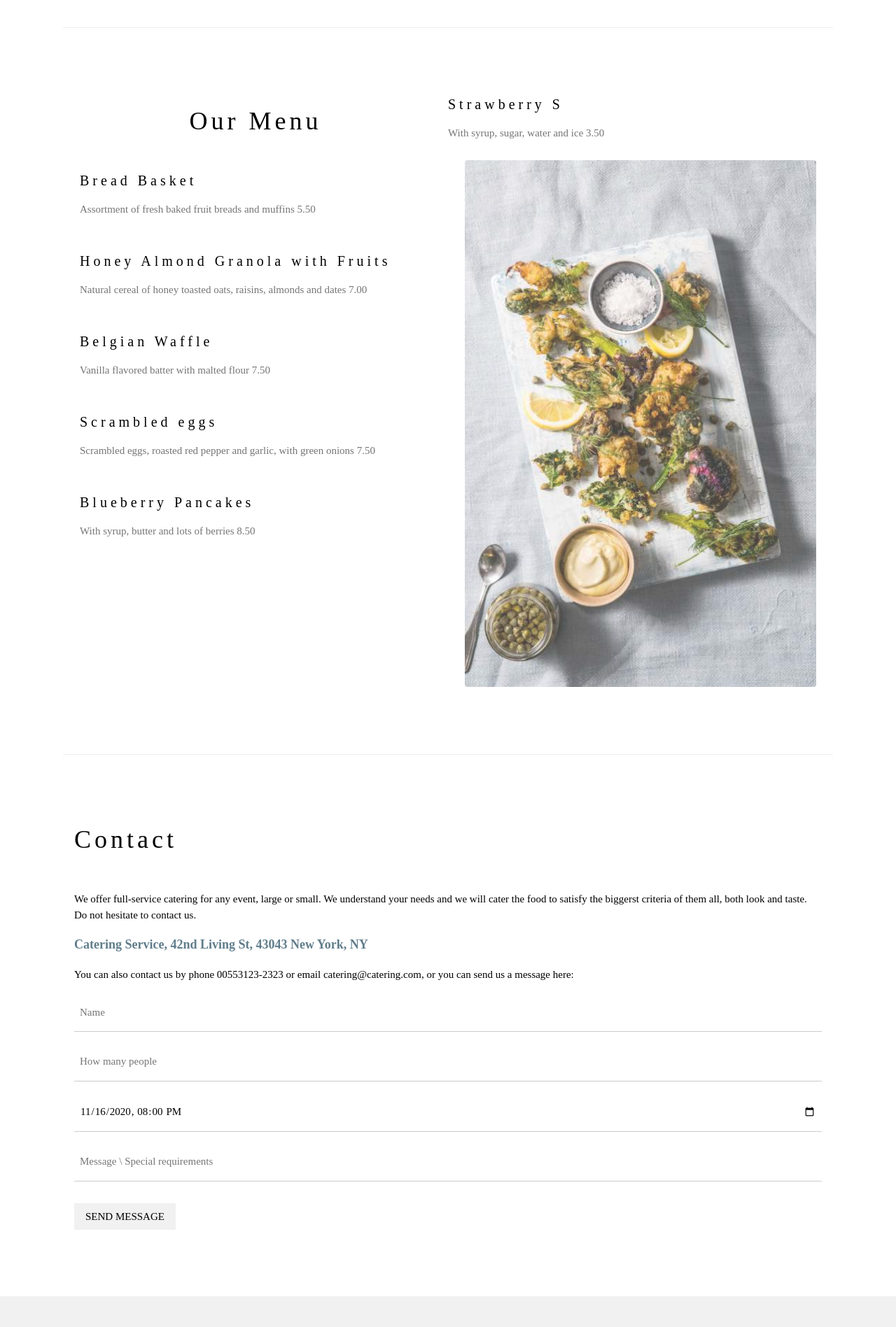
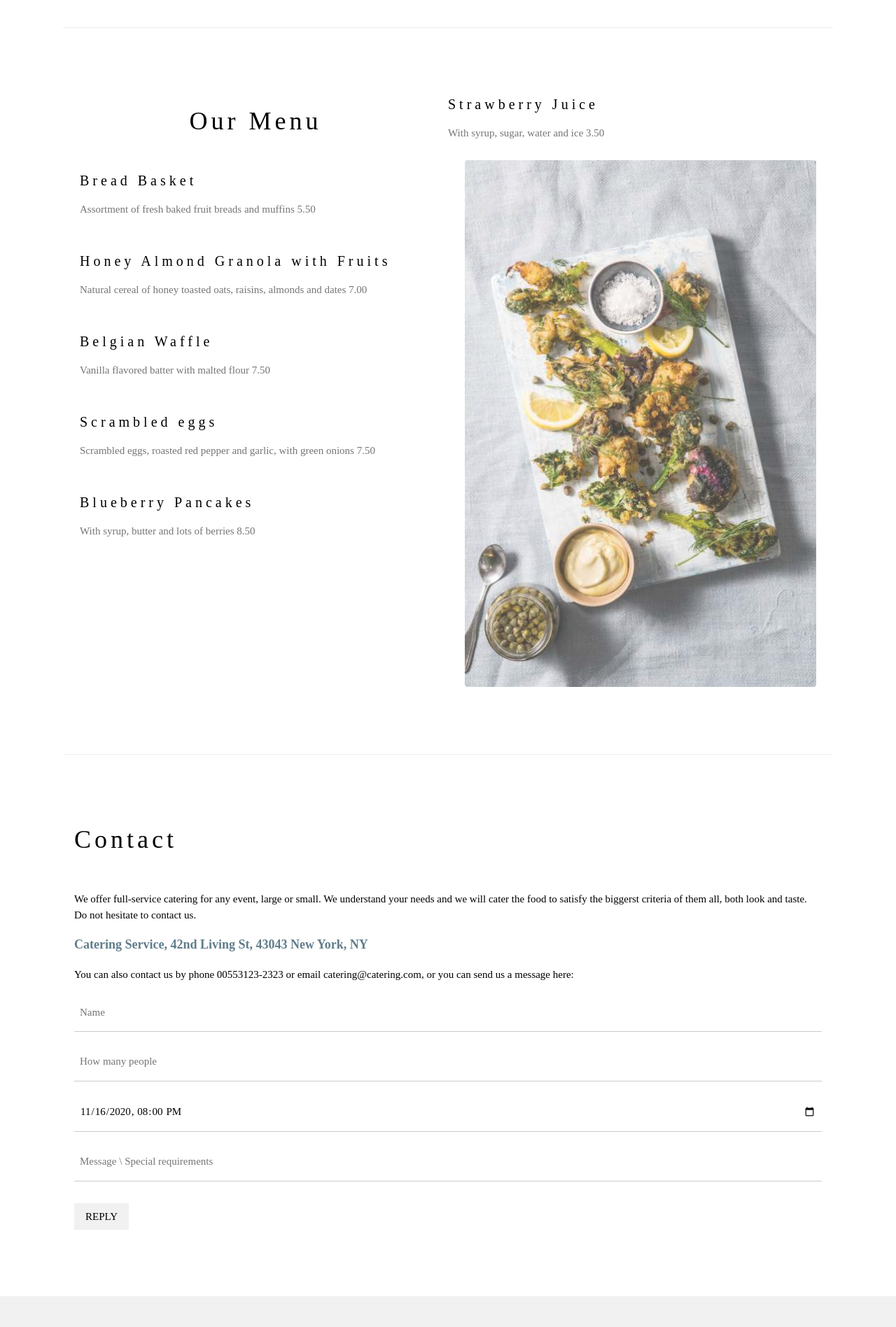
Before and after one commit to deallegretti/projeto-restaurante, a plain HTML site: page index.html in a window 1280 px wide. Shown: the part 1400-3297 px from the top of the page at 70% size. Drawn offline with nearby package versions, Linux system fonts and the light colour scheme.

Commit message:
botão alterado para REPLY

```diff
--- a/index.html
+++ b/index.html
@@ -74,7 +74,7 @@ h1, h2, h3, h4, h5, h6 {
       <h4>Blueberry Pancakes</h4>
       <p class="w3-text-grey">With syrup, butter and lots of berries 8.50</p>
     </div>
-    <h4>Strawberry S</h4>
+    <h4>Strawberry Juice</h4>
       <p class="w3-text-grey">With syrup, sugar, water and ice 3.50</p>
     <div class="w3-col l6 w3-padding-large">
       <img src="tablesetting.jpg" class="w3-round w3-image w3-opacity-min" alt="Menu" style="width:100%">
@@ -94,7 +94,7 @@ h1, h2, h3, h4, h5, h6 {
       <p><input class="w3-input w3-padding-16" type="number" placeholder="How many people" required name="People"></p>
       <p><input class="w3-input w3-padding-16" type="datetime-local" placeholder="Date and time" required name="date" value="2020-11-16T20:00"></p>
       <p><input class="w3-input w3-padding-16" type="text" placeholder="Message \ Special requirements" required name="Message"></p>
-      <p><button class="w3-button w3-light-grey w3-section" type="submit">SEND MESSAGE</button></p>
+      <p><button class="w3-button w3-light-grey w3-section" type="submit">REPLY</button></p>
     </form>
   </div>
 
```
